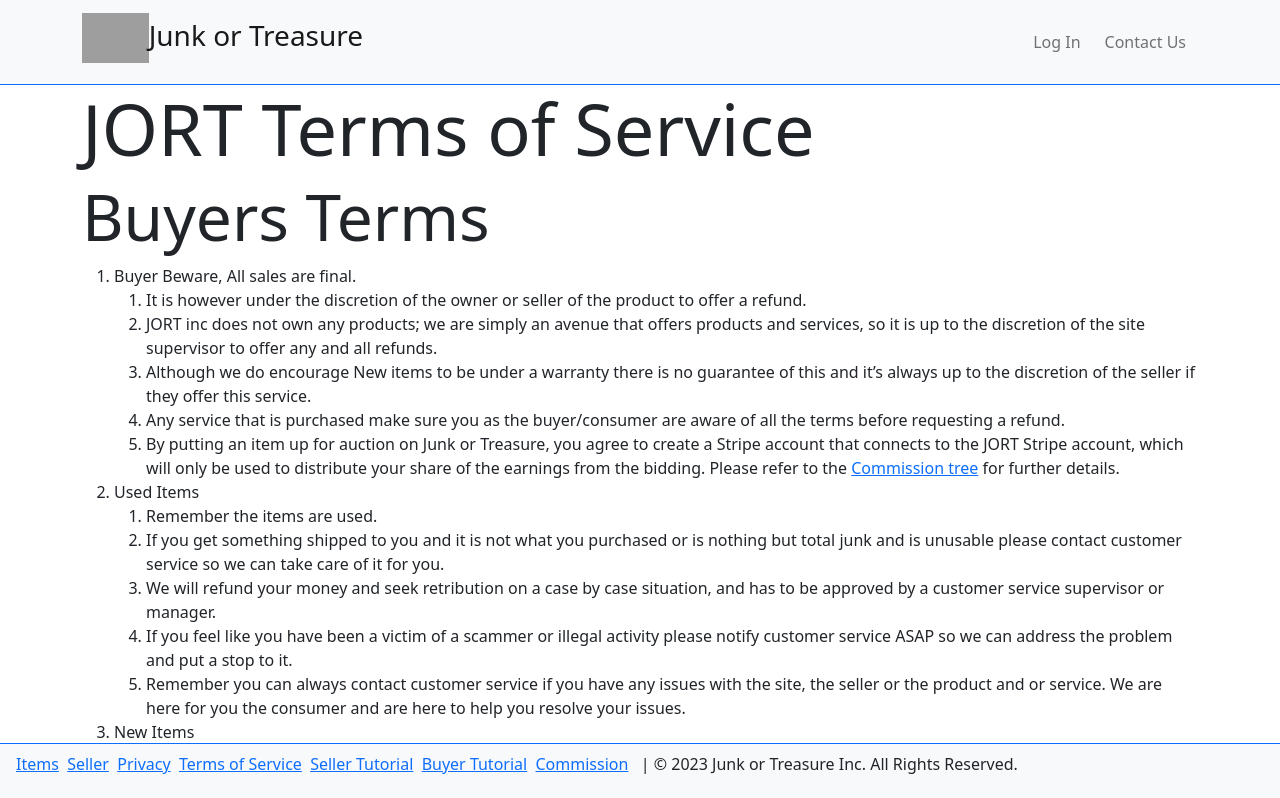
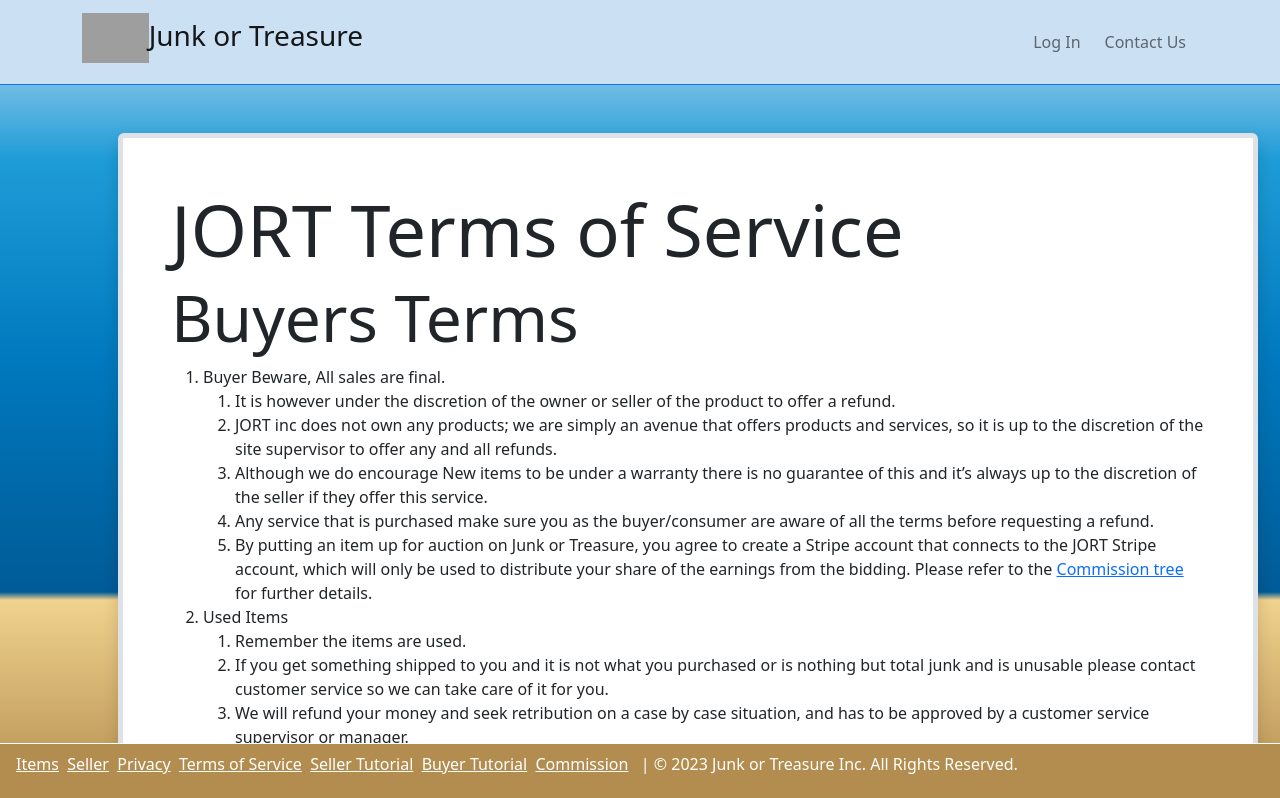
Before and after one commit to Johlar-Inc/jort, a Next.js app: page /terms in a window 1280 px wide. Shown: the top 798 px of the page. Built offline with nearby package versions, Linux system fonts and the light colour scheme; grey boxes are pictures that could not be loaded.

Commit message:
Added design elements to site

```diff
--- a/components/Footer.js
+++ b/components/Footer.js
@@ -2,17 +2,17 @@ import Link from "next/link";
 
 const Footer = () => {
     return (
-        <div className="container-fluid px-0 py-2 bg-light fixed-bottom border-top border-primary">
+        <div className="footer container-fluid px-0 py-2 bg-light fixed-bottom border-top border-white">
             <div className="row px-3">
                 <div className="col">
-                    <p>
-                        <Link href="/bid">Items</Link>&nbsp;&nbsp;
-                        <Link href="/sell">Seller</Link>&nbsp;&nbsp;
-                        <Link href="/privacy">Privacy</Link>&nbsp;&nbsp;
-                        <Link href="/terms">Terms of Service</Link>&nbsp;&nbsp;
-                        <Link href="/tutorials/seller">Seller Tutorial</Link>&nbsp;&nbsp;
-                        <Link href="/tutorials/buyer">Buyer Tutorial</Link>&nbsp;&nbsp;
-                        <Link href="/tutorials/commission">Commission</Link>&nbsp;&nbsp;
+                    <p className="text-white">
+                        <Link href="/bid" className="text-white">Items</Link>&nbsp;&nbsp;
+                        <Link href="/sell" className="text-white">Seller</Link>&nbsp;&nbsp;
+                        <Link href="/privacy" className="text-white">Privacy</Link>&nbsp;&nbsp;
+                        <Link href="/terms" className="text-white">Terms of Service</Link>&nbsp;&nbsp;
+                        <Link href="/tutorials/seller" className="text-white">Seller Tutorial</Link>&nbsp;&nbsp;
+                        <Link href="/tutorials/buyer" className="text-white">Buyer Tutorial</Link>&nbsp;&nbsp;
+                        <Link href="/tutorials/commission" className="text-white">Commission</Link>&nbsp;&nbsp;
                         | &copy; {(new Date().getFullYear())} Junk or Treasure Inc. All Rights Reserved.
                     </p>
                 </div>
--- a/components/Header.js
+++ b/components/Header.js
@@ -9,7 +9,7 @@ const Header = ({ loggedIn, profile }) => {
     }
 
     return (
-        <nav className="navbar navbar-expand-lg bg-light sticky-top border-bottom border-primary">
+        <nav className="header navbar navbar-expand-lg bg-light sticky-top border-bottom border-primary">
             <div className="container">
                 <Link href="/" className="navbar-brand">
                     <h3>
--- a/pages/bid/index.js
+++ b/pages/bid/index.js
@@ -87,7 +87,7 @@ const Bid = ({ loggedIn, profile }) => {
         />
         <div className="container">
           <div className="row mx-0 justify-content-center">
-            <div className="col-12 mx-5 my-5 px-5 py-5 border border-5 shadow rounded">
+            <div className="col-12 mx-5 my-5 px-5 py-5 border border-5 shadow rounded bg-white">
               <h2>Welcome to the Bidding Floor</h2>
               <div className="container">
                 <div className="row justify-content-center">
--- a/pages/privacy/index.js
+++ b/pages/privacy/index.js
@@ -39,7 +39,7 @@ const PrivacyPolicy = () => {
             />
             <div className="container">
                 <div className="row">
-                    <div className="col-12">
+                    <div className="col-12 mx-5 my-5 px-5 py-5 border border-5 shadow rounded bg-white">
                         <h2 className="display-2">Your Privacy is Important to Us</h2>
                         <p>This privacy notice discloses the privacy practices for Junk or Treasures, Johlar Inc., our partner websites and any businesses we are associated with. This privacy notice applies solely to information collected by this website. It will notify you of the following:</p>
                         <ul className="list-group list-group-flush">
--- a/pages/profile/index.js
+++ b/pages/profile/index.js
@@ -219,7 +219,7 @@ const User = ({ loggedIn, profile }) => {
             <div className="container">
                 <div className="row mx-0 justify-content-center">
                     {loggedIn ? (
-                        <div className="col-12 mx-5 my-5 px-5 py-5 border border-5 shadow rounded">
+                        <div className="col-12 mx-5 my-5 px-5 py-5 border border-5 shadow rounded bg-white">
                             <h3 className="display-5">{firstName}&nbsp;{lastName}</h3>
                             <h5>{email}</h5>
                             {shippingAdds && (
--- a/pages/sell/index.js
+++ b/pages/sell/index.js
@@ -213,7 +213,7 @@ const Sell = ({ loggedIn, profile, setProfile }) => {
             <div className="container">
                 <div className="row mx-0 justify-content-center">
                     {loggedIn ? (
-                        <div className="col-12 mx-5 my-5 px-5 py-5 border border-5 shadow rounded">
+                        <div className="col-12 mx-5 my-5 px-5 py-5 border border-5 shadow rounded bg-white">
                             {stripeEnabled ? (
                                 <>
                                     <h2>Sell</h2>
--- a/pages/terms/index.js
+++ b/pages/terms/index.js
@@ -74,7 +74,7 @@ const TermsOfService = ({ setProfile, profile }) => {
             />
             <div className="container">
                 <div className="row">
-                    <div className="col-12">
+                    <div className="col-12 mx-5 my-5 px-5 py-5 border border-5 shadow rounded bg-white">
                         <h2 className="display-2">JORT Terms of Service</h2>
                         <h4 className="display-3">Buyers Terms</h4>
                         <ol>
--- a/pages/tutorials/commission.js
+++ b/pages/tutorials/commission.js
@@ -40,7 +40,7 @@ const CommissionTutorial = () => {
             />
             <div className="container mb-3 pb-3">
                 <div className="row">
-                    <div className="col-12">
+                    <div className="col-12 mx-5 my-5 px-5 py-5 border border-5 shadow rounded bg-white">
                         <h2 className="display-2">Commission Base for JORTinc.com</h2>
                         <p>The following is the commission base for JORTinc.com this may change with a min of a 30 day written notice to all users that is selling items or using their service to post on the website. Also we will provide a 30 day notice to the e-commerce venue that is used. These numbers are tentative and may change in the first 6 months after the site is up and operational.</p>
                         <p>John Throneberry, CEO, JORTinc</p>
--- a/pages/tutorials/seller.js
+++ b/pages/tutorials/seller.js
@@ -39,7 +39,7 @@ const SellerTutorial = () => {
             />
             <div className="container mb-3 pb-3">
                 <div className="row">
-                    <div className="col-12">
+                    <div className="col-12 mx-5 my-5 px-5 py-5 border border-5 shadow rounded bg-white">
                         <h2 className="display-2">JORTinc Tutorial for Sellers</h2>
                         <ol>
                             <li>Choose item to post for sale.</li>
--- a/styles/owl.css
+++ b/styles/owl.css
@@ -1,3 +1,25 @@
 .full-screen {
     min-height: 85vh;
 }
+
+body {
+    height: 100%;
+    background: rgb(204,224,244);
+    background: linear-gradient(180deg, rgba(204,224,244,1) 0%, rgba(30,156,215,1) 20%, rgba(0,121,190,1) 45%, rgba(0,91,151,1) 74%, rgba(241,210,142,1) 75%, rgba(178,141,79,1) 100%);
+    background-repeat: no-repeat;
+    background-size: 100% auto;
+    background-position: center top;
+    background-attachment: fixed;
+}
+
+.footer {
+    background-color: #b28d4f !important;
+}
+
+.header {
+    background-color: rgba(204,224,244,1) !important;
+}
+
+.shadowed-text {
+    text-shadow: 0px 0px 6px rgba(0,0,0,0.6);
+}
```
Also changed, not shown: pages/index.js (+26 -5 lines), pages/tutorials/buyer.js (+1 -11 lines).
